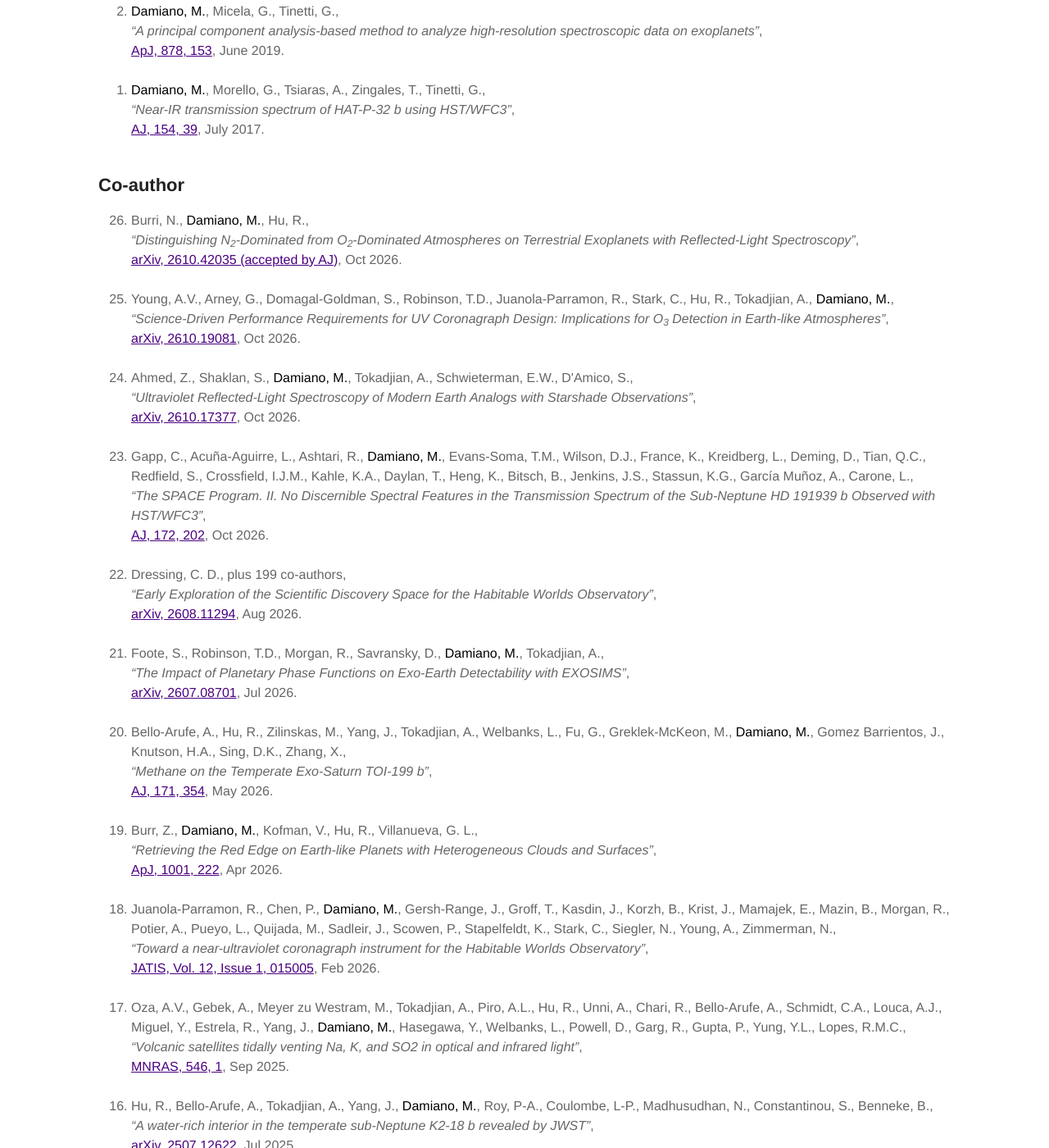
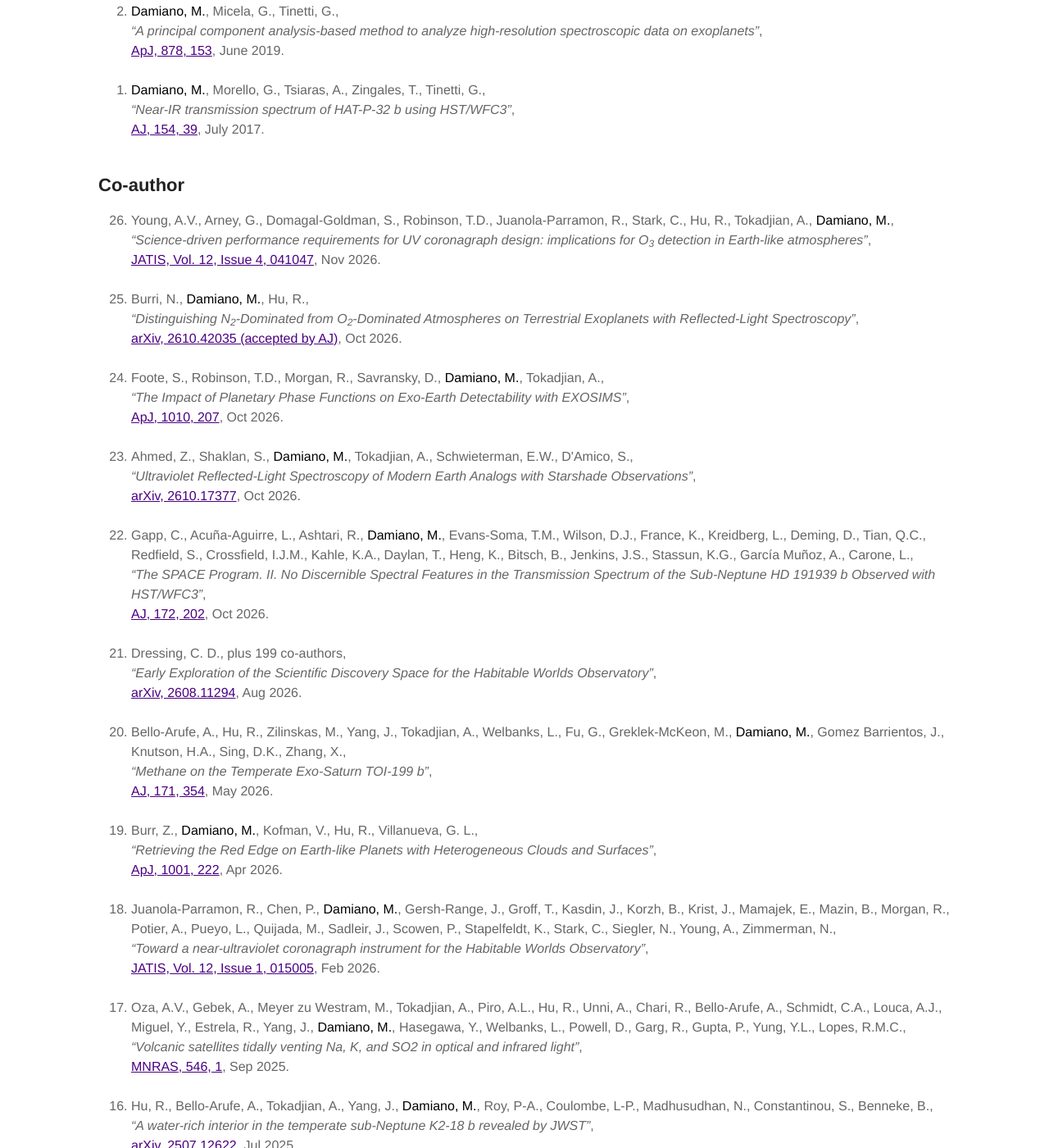
Before and after one commit to MDamiano/MDamiano.github.io, a Jekyll site: the page built from publications.md, in a window 1280 px wide and 1400 px high, scrolled down 1856 px. Shown: the whole window at 82% size. Built offline with Jekyll 4.4.1, drawn with Linux system fonts in a browser that asks for light colours; part of the change alters nothing that is shown; some of the changed text lies outside the part shown.

Commit message:
Update three preprints with published journal citations

```diff
--- a/_data/publications.yml
+++ b/_data/publications.yml
@@ -1,5 +1,5 @@
 stats:
-  refereed_publications: 33
+  refereed_publications: 35
   first_author_papers: 12
   h_index: 22
 
@@ -11,15 +11,17 @@ sections:
         entry_type: article
         authors_html: "<strong>Damiano, M.</strong>, Morgan, R., Turmon, M., Savransky, D., Tokadjian, A."
         authors_bibtex: "Damiano, M. and Morgan, R. and Turmon, M. and Savransky, D. and Tokadjian, A."
-        title: "Propulsion Systems for a Starshade Rendezvous Mission with the Habitable World Observatory"
-        link_url: "https://arxiv.org/abs/2610.36200"
-        link_label: "arXiv, 2610.36200 (accepted by JATIS)"
-        display_date: "Oct 2026"
+        title: "Propulsion systems for a starshade rendezvous mission with the Habitable World Observatory"
+        link_url: "https://doi.org/10.1117/1.JATIS.12.4.041049"
+        link_label: "JATIS, Vol. 12, Issue 4, 041049"
+        display_date: "Nov 2026"
         year: "2026"
-        month: "oct"
-        journal: "arXiv e-prints"
-        pages: "arXiv:2610.36200"
-        doi: "10.48550/arXiv.2610.36200"
+        month: "nov"
+        journal: "JATIS"
+        volume: "12"
+        number: "4"
+        pages: "041049"
+        doi: "10.1117/1.JATIS.12.4.041049"
         archiveprefix: "arXiv"
         eprint: "2610.36200"
       - cite_key: Damiano2025MassUncertainties
@@ -183,6 +185,24 @@ sections:
   - id: co-author
     title: Co-author
     entries:
+      - cite_key: Young2026UVCoronagraph
+        entry_type: article
+        authors_html: "Young, A.V., Arney, G., Domagal-Goldman, S., Robinson, T.D., Juanola-Parramon, R., Stark, C., Hu, R., Tokadjian, A., <strong>Damiano, M.</strong>"
+        authors_bibtex: "Young, A. V. and Arney, G. and Domagal-Goldman, S. and Robinson, T. D. and Juanola-Parramon, R. and Stark, C. and Hu, R. and Tokadjian, A. and Damiano, M."
+        title: "Science-driven performance requirements for UV coronagraph design: implications for O3 detection in Earth-like atmospheres"
+        title_html: "Science-driven performance requirements for UV coronagraph design: implications for O<sub>3</sub> detection in Earth-like atmospheres"
+        link_url: "https://doi.org/10.1117/1.JATIS.12.4.041047"
+        link_label: "JATIS, Vol. 12, Issue 4, 041047"
+        display_date: "Nov 2026"
+        year: "2026"
+        month: "nov"
+        journal: "JATIS"
+        volume: "12"
+        number: "4"
+        pages: "041047"
+        doi: "10.1117/1.JATIS.12.4.041047"
+        archiveprefix: "arXiv"
+        eprint: "2610.19081"
       - cite_key: Burri2026DominantAtmospheres
         entry_type: article
         authors_html: "Burri, N., <strong>Damiano, M.</strong>, Hu, R."
@@ -199,22 +219,23 @@ sections:
         doi: "10.48550/arXiv.2610.42035"
         archiveprefix: "arXiv"
         eprint: "2610.42035"
-      - cite_key: Young2026UVCoronagraph
+      - cite_key: Foote2026PhaseFunctions
         entry_type: article
-        authors_html: "Young, A.V., Arney, G., Domagal-Goldman, S., Robinson, T.D., Juanola-Parramon, R., Stark, C., Hu, R., Tokadjian, A., <strong>Damiano, M.</strong>"
-        authors_bibtex: "Young, A. V. and Arney, G. and Domagal-Goldman, S. and Robinson, T. D. and Juanola-Parramon, R. and Stark, C. and Hu, R. and Tokadjian, A. and Damiano, M."
-        title: "Science-Driven Performance Requirements for UV Coronagraph Design: Implications for O3 Detection in Earth-like Atmospheres"
-        title_html: "Science-Driven Performance Requirements for UV Coronagraph Design: Implications for O<sub>3</sub> Detection in Earth-like Atmospheres"
-        link_url: "https://arxiv.org/abs/2610.19081"
-        link_label: "arXiv, 2610.19081"
+        authors_html: "Foote, S., Robinson, T.D., Morgan, R., Savransky, D., <strong>Damiano, M.</strong>, Tokadjian, A."
+        authors_bibtex: "Foote, S. and Robinson, T. D. and Morgan, R. and Savransky, D. and Damiano, M. and Tokadjian, A."
+        title: "The Impact of Planetary Phase Functions on Exo-Earth Detectability with EXOSIMS"
+        link_url: "https://doi.org/10.3847/1538-4357/aea149"
+        link_label: "ApJ, 1010, 207"
         display_date: "Oct 2026"
         year: "2026"
         month: "oct"
-        journal: "arXiv e-prints"
-        pages: "arXiv:2610.19081"
-        doi: "10.48550/arXiv.2610.19081"
+        journal: "ApJ"
+        volume: "1010"
+        number: "2"
+        pages: "207"
+        doi: "10.3847/1538-4357/aea149"
         archiveprefix: "arXiv"
-        eprint: "2610.19081"
+        eprint: "2607.08701"
       - cite_key: Ahmed2026UVStarshade
         entry_type: article
         authors_html: "Ahmed, Z., Shaklan, S., <strong>Damiano, M.</strong>, Tokadjian, A., Schwieterman, E.W., D'Amico, S."
@@ -261,21 +282,6 @@ sections:
         pages: "arXiv:2608.11294"
         archiveprefix: "arXiv"
         eprint: "2608.11294"
-      - cite_key: Foote2026PhaseFunctions
-        entry_type: article
-        authors_html: "Foote, S., Robinson, T.D., Morgan, R., Savransky, D., <strong>Damiano, M.</strong>, Tokadjian, A."
-        authors_bibtex: "Foote, S. and Robinson, T. D. and Morgan, R. and Savransky, D. and Damiano, M. and Tokadjian, A."
-        title: "The Impact of Planetary Phase Functions on Exo-Earth Detectability with EXOSIMS"
-        link_url: "https://doi.org/10.48550/arXiv.2607.08701"
-        link_label: "arXiv, 2607.08701"
-        display_date: "Jul 2026"
-        year: "2026"
-        month: "jul"
-        journal: "arXiv e-prints"
-        pages: "arXiv:2607.08701"
-        doi: "10.48550/arXiv.2607.08701"
-        archiveprefix: "arXiv"
-        eprint: "2607.08701"
       - cite_key: BelloArufe2026TOI199b
         entry_type: article
         authors_html: "Bello-Arufe, A., Hu, R., Zilinskas, M., Yang, J., Tokadjian, A., Welbanks, L., Fu, G., Greklek-McKeon, M., <strong>Damiano, M.</strong>, Gomez Barrientos, J., Knutson, H.A., Sing, D.K., Zhang, X."
```
